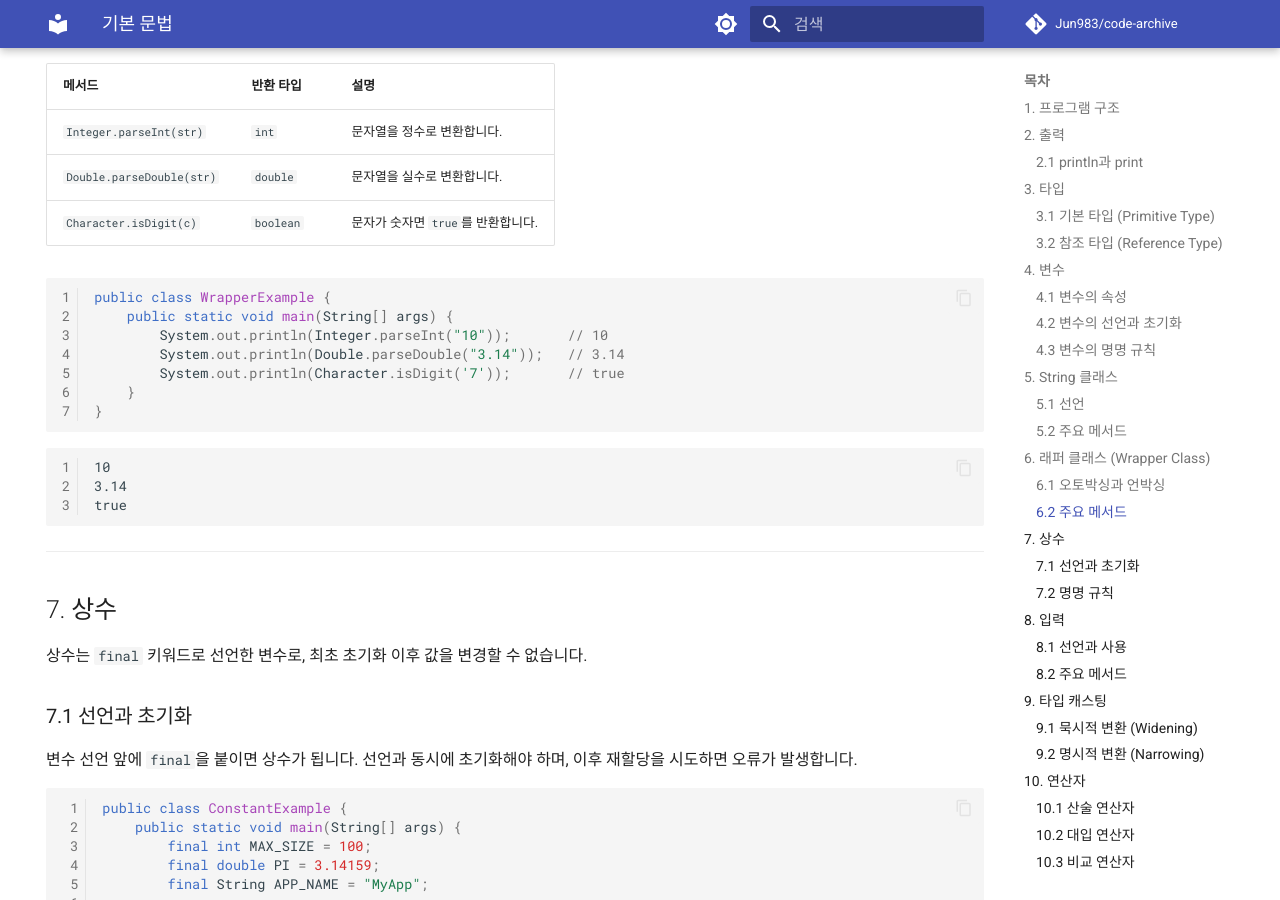
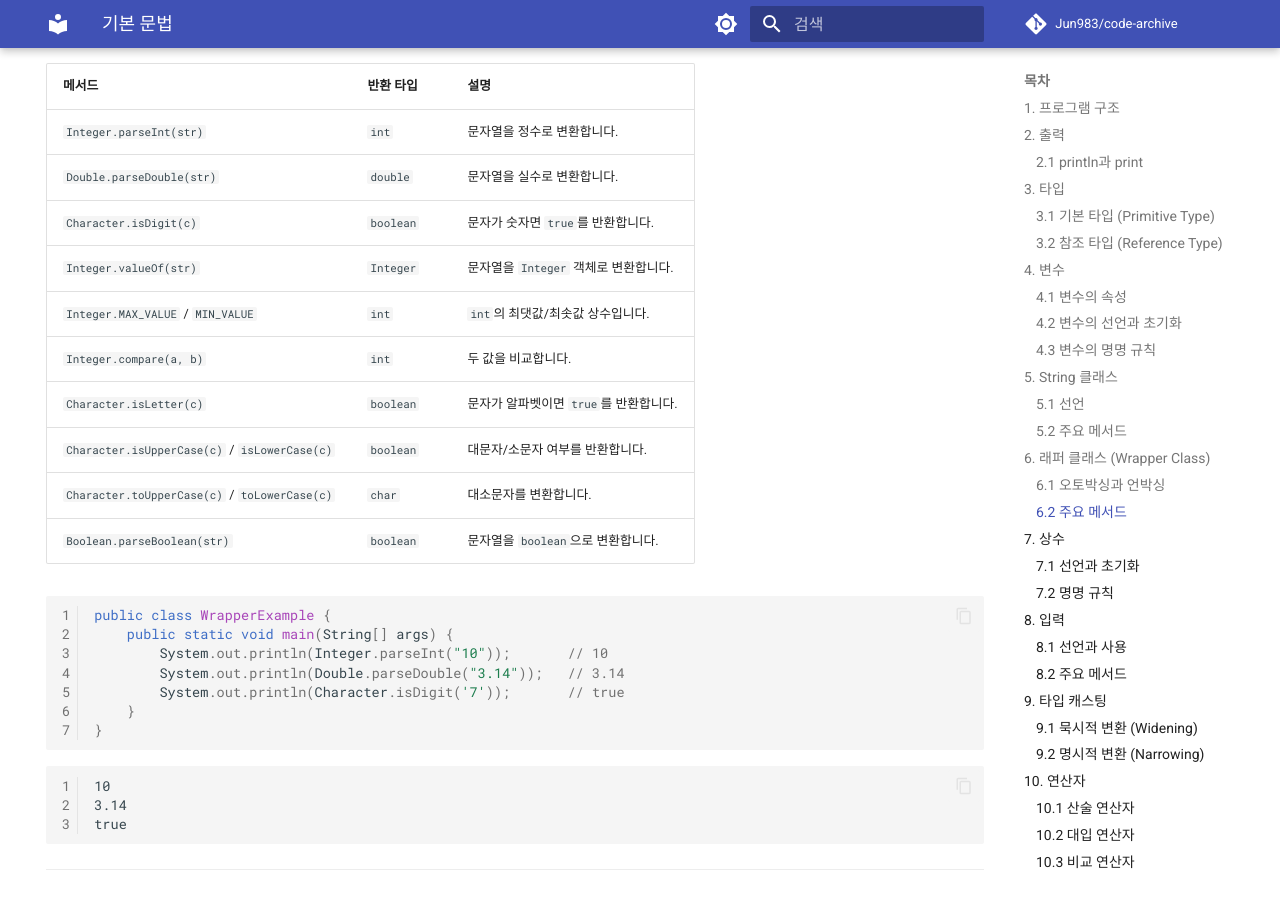
Before and after one commit to Jun983/code-archive, an MkDocs documentation site: the page built from docs/java/syntax.md, in a window 1280 px wide and 900 px high, scrolled down 7111 px. Built offline with MkDocs 1.6.1 and Material for MkDocs 9.7.7, drawn with Linux system fonts in a browser that asks for light colours; comment, search, counter and statistics services are not loaded.

Commit message:
docs(java): 래퍼 클래스 주요 메서드 표에 항목 추가

````diff
--- a/docs/java/syntax.md
+++ b/docs/java/syntax.md
@@ -299,6 +299,13 @@ public class BoxingExample {
 | `Integer.parseInt(str)` | `int` | 문자열을 정수로 변환합니다. |
 | `Double.parseDouble(str)` | `double` | 문자열을 실수로 변환합니다. |
 | `Character.isDigit(c)` | `boolean` | 문자가 숫자면 `true`를 반환합니다. |
+| `Integer.valueOf(str)` | `Integer` | 문자열을 `Integer` 객체로 변환합니다. |
+| `Integer.MAX_VALUE` / `MIN_VALUE` | `int` | `int`의 최댓값/최솟값 상수입니다. |
+| `Integer.compare(a, b)` | `int` | 두 값을 비교합니다. |
+| `Character.isLetter(c)` | `boolean` | 문자가 알파벳이면 `true`를 반환합니다. |
+| `Character.isUpperCase(c)` / `isLowerCase(c)` | `boolean` | 대문자/소문자 여부를 반환합니다. |
+| `Character.toUpperCase(c)` / `toLowerCase(c)` | `char` | 대소문자를 변환합니다. |
+| `Boolean.parseBoolean(str)` | `boolean` | 문자열을 `boolean`으로 변환합니다. |
 
 ```java
 public class WrapperExample {
````
